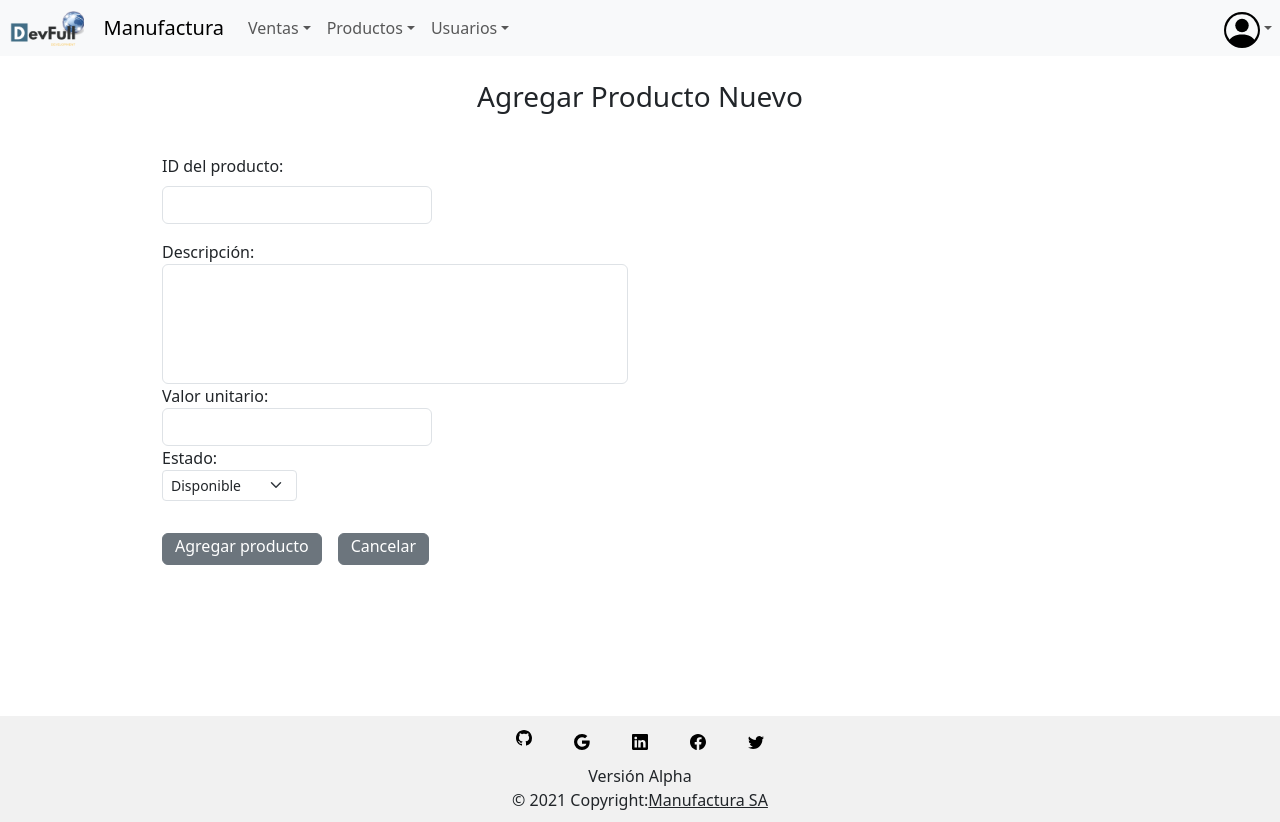
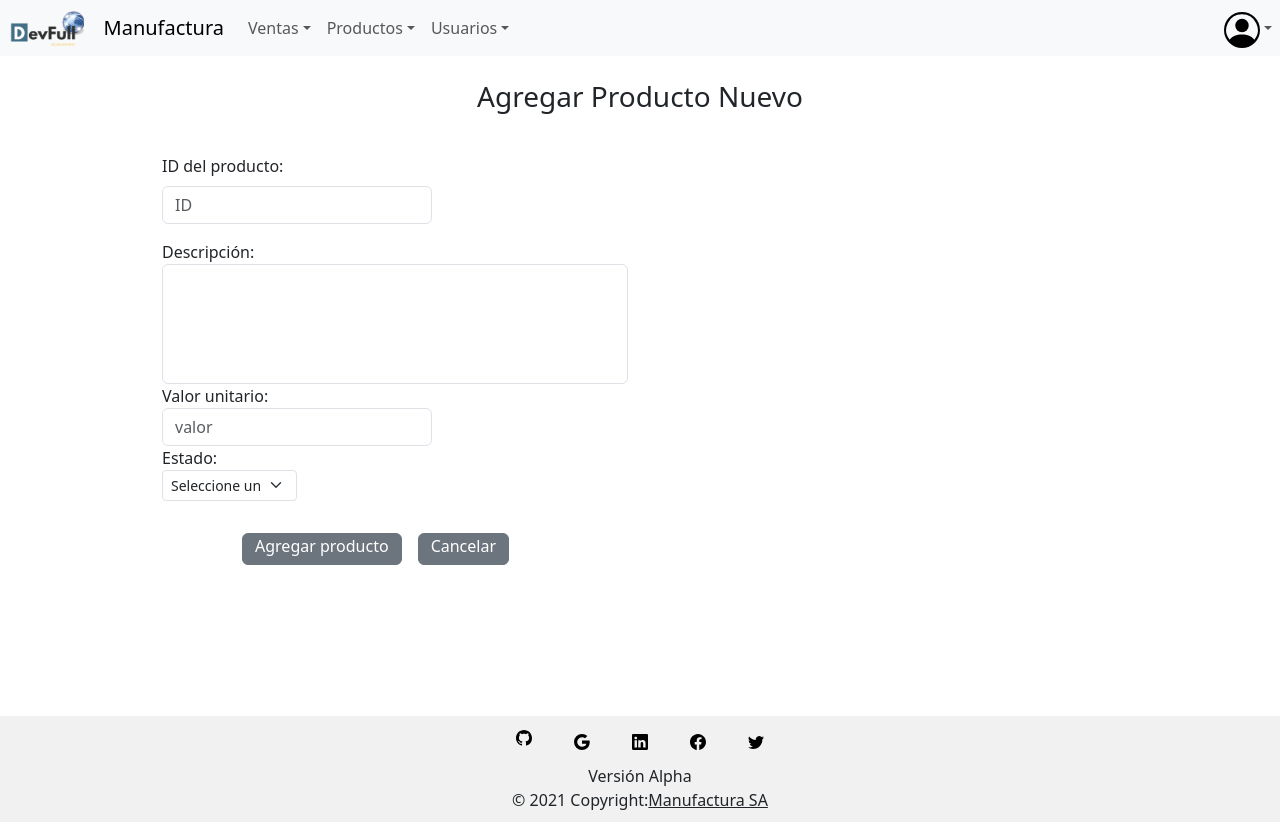
Before and after one commit to MinTic-2021/Manufacture, a React (Create React App) app: page /gprod-agregar in a window 1280 px wide. Built offline with nearby package versions, Linux system fonts and the light colour scheme.

Commit message:
enviar informacion para crear nuevo producto

```diff
--- a/src/pages/gestion-productos/AgregarProducto.jsx
+++ b/src/pages/gestion-productos/AgregarProducto.jsx
@@ -1,42 +1,64 @@
-import React from 'react'
+import React, {useRef} from 'react'
+import { ToastContainer, toast } from 'react-toastify';
+import 'react-toastify/dist/ReactToastify.css';
+
 
 const AgregarProducto = () => {
+    const form = useRef(null)
+
+    const submitform = (e) => {
+        e.preventDefault()
+        const fd = new FormData(form.current) //atrapar la info
+        const nuevoProducto = {}
+        fd.forEach((value, key) => {
+            nuevoProducto[key] = value
+        })
+        console.log (nuevoProducto)
+        toast.success('Producto creado exitosamente')
+        form.current.reset()
+    }
+
+    const limpiar = () => {
+        form.current.reset()
+    }
     return (
         <div className="container-sm">
             <h3 style={{marginTop: '3vh', marginBottom:'5vh', display:'flex', justifyContent: 'center'}}>
                 Agregar Producto Nuevo
             </h3>
-            <form style={{marginLeft:'10vh', marginRight:'10vh'}}>
+            <form style={{marginLeft:'10vh', marginRight:'10vh'}} onSubmit={(e) => {submitform(e)}} ref={form}>
                 <div className="row" style={{display:'block', paddingBottom: '2vh'}}>
                     <div className="col" style={{width:'30%', paddingBottom: '2vh'}}>
-                        <label style={{paddingBottom: '1vh'}}>ID del producto:</label>
-                        <input type="text" className="form-control"/>
+                        <label htmlForm='id-producto' style={{paddingBottom: '1vh'}}>ID del producto:</label>
+                        <input name='id-producto' type="text" className="form-control" placeholder="ID" required/>
                     </div>
                     <div className="col" style={{width:'50%', paddingBotton: '2vh'}}>
-                        <label style={{paddingBotton: '1vh'}}>Descripción:</label>
-                        <input type="text" className="form-control" style={{height: '15vh'}}/>
+                        <label htmlForm='descripcion' style={{paddingBotton: '1vh'}} placeholder="Agregue detalles del producto">Descripción:</label>
+                        <input name='descripcion' type="text" className="form-control" style={{height: '15vh'}} />
                     </div>
                     <div className="col" style={{width:'30%', paddingBotton: '2vh'}}>
-                        <label style={{paddingBotton: '1vh'}}>Valor unitario:</label>
-                        <input type="number" className="form-control"/>
+                        <label htmlForm='valor-unitario'style={{paddingBotton: '1vh'}}>Valor unitario:</label>
+                        <input name='valor-unitario' type="number" className="form-control" placeholder="valor" required/>
                     </div>
                     <div className="col" style={{width:'30%', paddingBotton: '2vh'}}>
-                        <label style={{paddingBotton: '1vh', paddingRight: '20vh'}}>Estado:</label>
-                        <select className="form-select form-select-sm" style={{width: '50%', height: '55%'}}>
+                        <label htmlForm='estado' style={{paddingBotton: '1vh', paddingRight: '20vh'}}>Estado:</label>
+                        <select name='estado' defaultValue={0} className="form-select form-select-sm" style={{width: '50%', height: '55%'}} required>
+                            <option disabled value={0}>Seleccione uno</option>
                             <option>Disponible</option>
                             <option>No disponible</option>
                         </select>
                     </div>
                 </div>
-            </form>
+            <ToastContainer position="bottom-center" autoClose={5000} />
                 <div style={{margin: '2vh 0vh 0vh 10vh'}}>
-                <button type="button" className="btn btn-secondary" onclick="alert('Producto agregado exitosamente')" style={{paddingTop: '0.8px', paddingBotton: '1px', marginRight: '2vh'}}>
+                    <button type="submit" className="btn btn-secondary"  style={{paddingTop: '0.8px', paddingBotton: '1px', marginRight: '2vh'}}>
                         Agregar producto
                     </button>
-                <button type="button" className="btn btn-secondary" style={{paddingTop: '0.8px', paddingBotton: '1px'}}>
+                    <button type="button" onClick={limpiar} className="btn btn-secondary" style={{paddingTop: '0.8px', paddingBotton: '1px'}}>
                         Cancelar
                     </button>
                 </div>
+            </form>
      </div>
     )
 }
--- a/src/pages/gestion-usuarios/AgregarUsuario.jsx
+++ b/src/pages/gestion-usuarios/AgregarUsuario.jsx
@@ -4,7 +4,7 @@ import 'react-toastify/dist/ReactToastify.css';
 
 const AgregarUsuario = () => {
 
-    const form = useRef(null)
+    const form = useRef()
 
     const submitform = (e) => {
         e.preventDefault()
```
Lines whose indentation alone changed are shown as unchanged.
